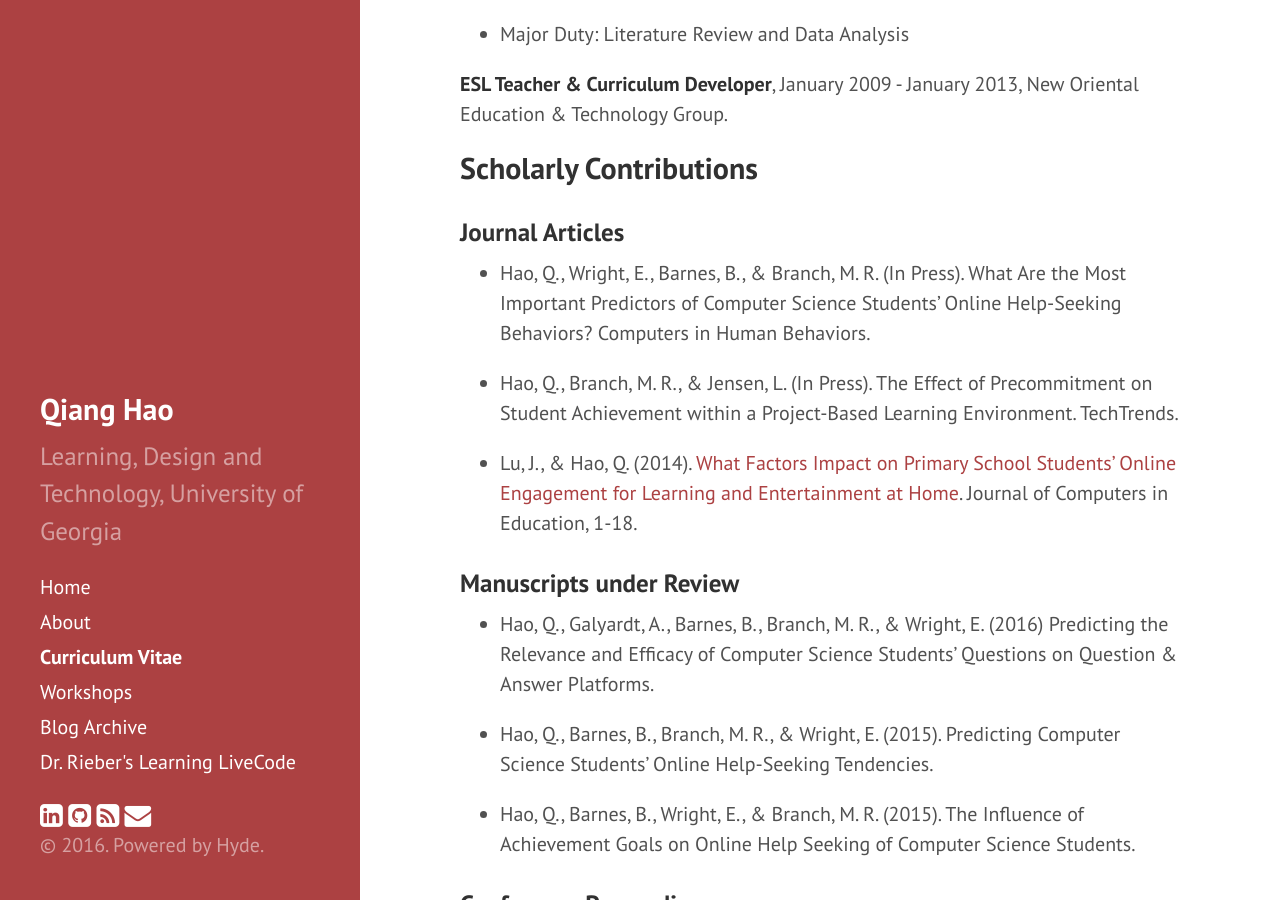
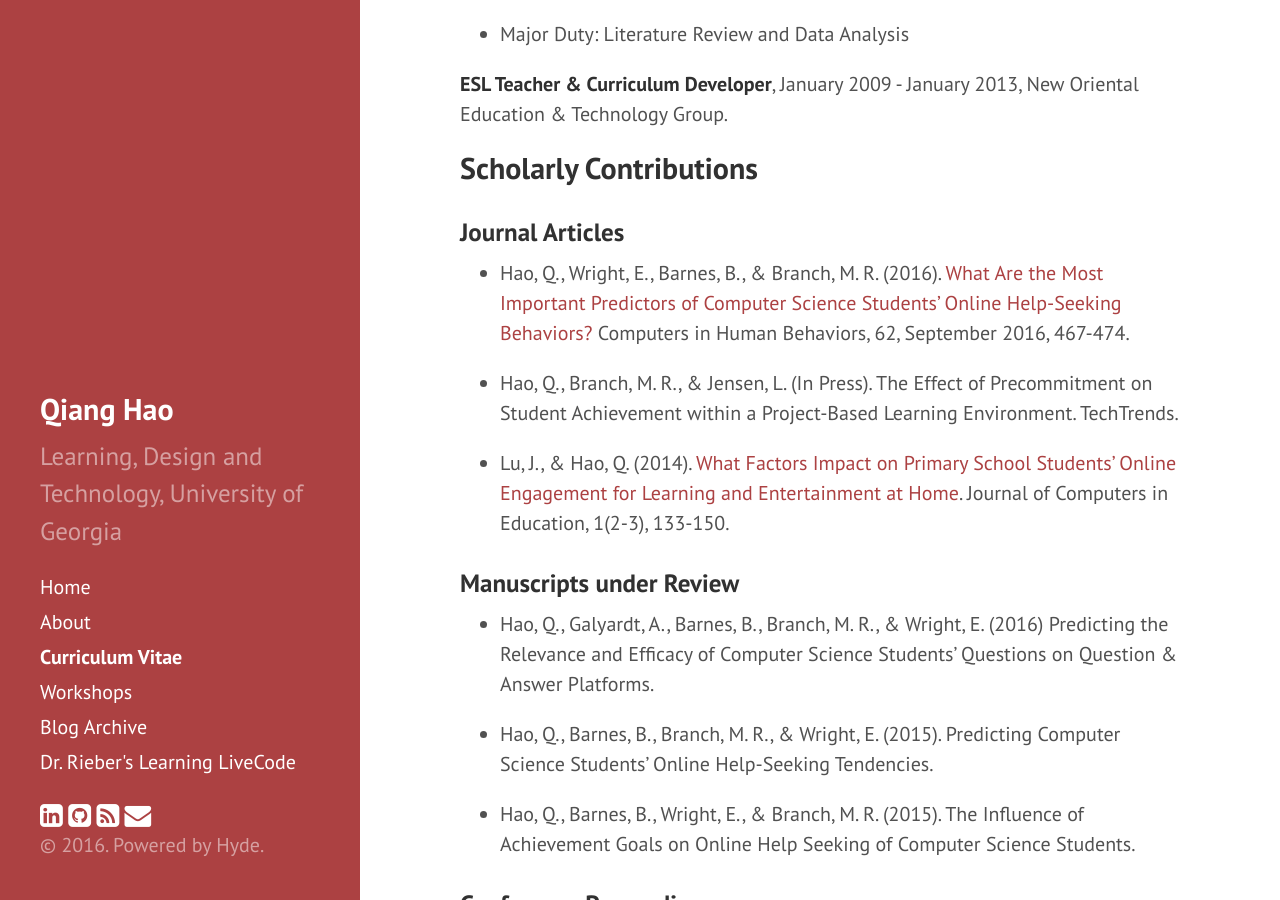
Before and after one commit to Neo-Hao/neo-hao.github.io, a Jekyll site: the page built from cv.md, in a window 1280 px wide and 900 px high, scrolled down 1556 px. Built offline with Jekyll 4.4.1, drawn with Linux system fonts in a browser that asks for light colours; nearby versions of some CDN libraries.

Commit message:
new publication

```diff
--- a/cv.md
+++ b/cv.md
@@ -58,11 +58,11 @@ title: Curriculum Vitae
 
 ### Journal Articles
 
-* Hao, Q., Wright, E., Barnes, B., & Branch, M. R. (In Press). What Are the Most Important Predictors of Computer Science Students' Online Help-Seeking Behaviors? Computers in Human Behaviors.
+* Hao, Q., Wright, E., Barnes, B., & Branch, M. R. (2016). <a href="http://home.tobeneo.com/downloads/computers-in-human-behavior.pdf" target="_blank">What Are the Most Important Predictors of Computer Science Students' Online Help-Seeking Behaviors?</a> Computers in Human Behaviors, 62, September 2016, 467-474.
 
 * Hao, Q., Branch, M. R., & Jensen, L. (In Press). The Effect of Precommitment on Student Achievement within a Project-Based Learning Environment. TechTrends.
 
-* Lu, J., & Hao, Q. (2014). <a href="http://link.springer.com/article/10.1007/s40692-014-0007-9" target="_blank">What Factors Impact on Primary School Students’ Online Engagement for Learning and Entertainment at Home</a>. Journal of Computers in Education, 1-18.
+* Lu, J., & Hao, Q. (2014). <a href="http://link.springer.com/article/10.1007/s40692-014-0007-9" target="_blank">What Factors Impact on Primary School Students’ Online Engagement for Learning and Entertainment at Home</a>. Journal of Computers in Education, 1(2-3), 133-150.
 
 ### Manuscripts under Review
 
```
Also changed, not shown: 1 other file.
